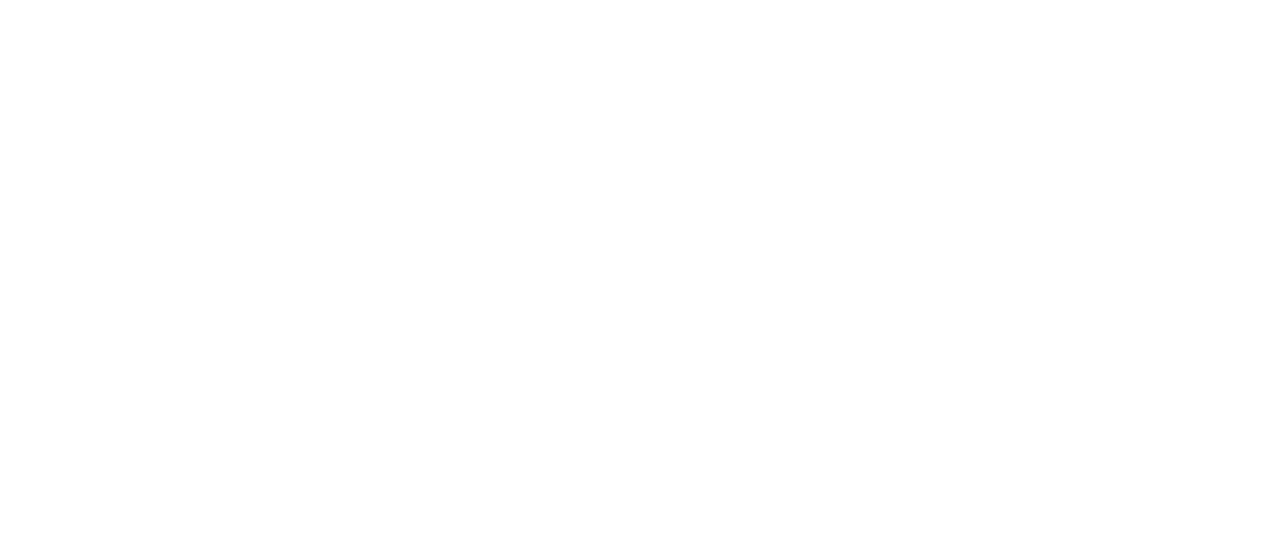
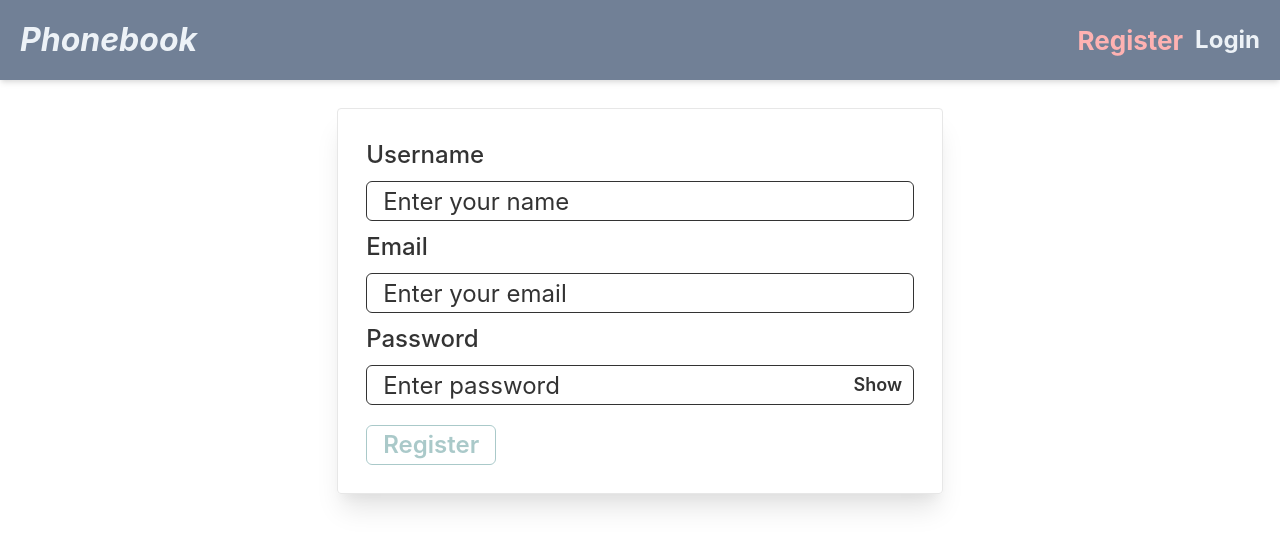
Before and after one commit to Natali9108/goit-react-hw-08-phonebook, a React (Create React App) app: page /goit-react-hw-08-phonebook/register in a window 1280 px wide. Before the commit this address had no page. Shown: the top 548 px of the page. Built offline with nearby package versions, Linux system fonts and the light colour scheme.

Commit message:
add styles

```diff
--- a/package.json
+++ b/package.json
@@ -4,6 +4,7 @@
   "private": true,
   "homepage": "https://Natali9108.github.io/goit-react-hw-08-phonebook/",
   "dependencies": {
+    "@chakra-ui/icons": "^2.0.19",
     "@chakra-ui/react": "^2.7.1",
     "@emotion/react": "^11.11.1",
     "@emotion/styled": "^11.11.0",
--- a/src/components/LoginForm/LoginForm.jsx
+++ b/src/components/LoginForm/LoginForm.jsx
@@ -1,3 +1,4 @@
+import { useState } from 'react';
 import { useDispatch } from 'react-redux';
 import { useForm } from 'react-hook-form';
 import { yupResolver } from '@hookform/resolvers/yup';
@@ -5,30 +6,31 @@
 import { loginUserSchema } from 'utils';
 import { logIn } from '../../redux/auth/authOperations';
 import {
+  Container,
   FormControl,
   FormLabel,
   InputGroup,
   InputRightElement,
   Input,
   FormErrorMessage,
-  FormHelperText,
   Button,
 } from '@chakra-ui/react';
-import { useState } from 'react';
+import { EmailIcon } from '@chakra-ui/icons';
+import { formContainerStyle } from 'styles';
 
 export const LoginForm = () => {
   const dispatch = useDispatch();
+  const [show, setShow] = useState(false);
 
   const {
     register,
     handleSubmit,
-    formState: { errors, isValid },
+
+    formState: { errors, isValid, touchedFields, isValidating, isSubmitting },
   } = useForm({
+    mode: 'onChange',
     resolver: yupResolver(loginUserSchema),
   });
-
-  const [show, setShow] = useState(false);
-  const handleClick = () => setShow(!show);
 
   const onSubmit = (data, evt) => {
     const { email, password } = data;
@@ -39,37 +41,36 @@
     evt.target.reset();
   };
 
+  const handleClick = () => setShow(!show);
+
   return (
-    <FormControl onSubmit={handleSubmit(onSubmit)}>
-      <FormLabel>Email</FormLabel>
+    <Container sx={formContainerStyle}>
+      <form onSubmit={handleSubmit(onSubmit)}>
+        <FormControl isInvalid={errors.email?.message}>
+          <FormLabel htmlFor="email">Email</FormLabel>
+          <InputGroup>
             <Input
               type="email"
               {...register('email')}
-        id="email"
-        // placeholder="medium size"
-
-        width="auto"
+              placeholder="Enter your email"
+              mb={5}
             />
-      {/* <FormHelperText>{errors.email?.message}</FormHelperText> */}
-      {errors.email && (
-        <FormErrorMessage>{errors.email.message}</FormErrorMessage>
-      )}
-      <FormLabel>Password</FormLabel>
-      {/* <Input
-        type="password"
-        {...register('password')}
-        // placeholder="medium size"
-        htmlSize={20}
-        width="auto"
-      />
-      <FormErrorMessage>{errors.password?.message}</FormErrorMessage> */}
-      <InputGroup size="md">
+            <InputRightElement>
+              <EmailIcon />
+            </InputRightElement>
+          </InputGroup>
+          <FormErrorMessage>{errors.email?.message}</FormErrorMessage>
+        </FormControl>
+        <FormControl isInvalid={errors.password?.message}>
+          <FormLabel htmlFor="password">Password</FormLabel>
+          <InputGroup>
             <Input
+              id="password"
               pr="4.5rem"
               type={show ? 'text' : 'password'}
               {...register('password')}
               placeholder="Enter password"
-          id="password"
+              mb={5}
             />
             <InputRightElement width="4.5rem">
               <Button h="1.75rem" size="sm" onClick={handleClick}>
@@ -77,10 +78,19 @@
               </Button>
             </InputRightElement>
           </InputGroup>
-
-      <Button type="submit" disabled={!isValid}>
+          <FormErrorMessage>{errors.password?.message}</FormErrorMessage>
+        </FormControl>
+        <Button
+          type="submit"
+          isDisabled={!isValid}
+          isLoading={isSubmitting}
+          loadingText="Logged in"
+          colorScheme="teal"
+          variant="outline"
+        >
           Log in
         </Button>
-    </FormControl>
+      </form>
+    </Container>
   );
 };
--- a/src/components/RegisterForm/RegisterForm.jsx
+++ b/src/components/RegisterForm/RegisterForm.jsx
@@ -1,17 +1,33 @@
+import { useState } from 'react';
 import { useDispatch } from 'react-redux';
 import { useForm } from 'react-hook-form';
 import { yupResolver } from '@hookform/resolvers/yup';
 import { toast } from 'react-hot-toast';
 import { registerUserSchema } from 'utils';
 import { registerUser } from '../../redux/auth/authOperations';
+import {
+  Container,
+  FormControl,
+  FormLabel,
+  InputGroup,
+  Input,
+  InputRightElement,
+  FormErrorMessage,
+  Button,
+} from '@chakra-ui/react';
+import { CheckIcon } from '@chakra-ui/icons';
+import { formContainerStyle } from 'styles';
 
 export const RegisterForm = () => {
   const dispatch = useDispatch();
+  const [show, setShow] = useState(false);
+
   const {
     register,
     handleSubmit,
-    formState: { errors, isValid },
+    formState: { errors, isValid, isSubmitting, touchedFields },
   } = useForm({
+    mode: 'onChange',
     resolver: yupResolver(registerUserSchema),
   });
 
@@ -24,23 +40,77 @@
     evt.target.reset();
   };
 
+  const handleClick = () => setShow(!show);
+
   return (
-    <form onSubmit={handleSubmit(onSubmit)}>
-      <label>Username</label>
-      <input type="text" {...register('name')} />
-      <p>{errors.name?.message}</p>
+    <Container sx={formContainerStyle}>
+      <form onSubmit={handleSubmit(onSubmit)}>
+        <FormControl isInvalid={errors.name?.message}>
+          <FormLabel htmlFor="name">Username</FormLabel>
+          <InputGroup>
+            <Input
+              type="text"
+              {...register('name')}
+              placeholder="Enter your name"
+              mb={2}
+            />
+            <InputRightElement>
+              {!isValid && touchedFields.name && (
+                <CheckIcon color="green.500" />
+              )}
+            </InputRightElement>
+          </InputGroup>
+          <FormErrorMessage>{errors.name?.message}</FormErrorMessage>
+        </FormControl>
+        <FormControl isInvalid={errors.email?.message}>
+          <FormLabel htmlFor="email">Email</FormLabel>
+          <InputGroup>
+            <Input
+              type="email"
+              {...register('email')}
+              placeholder="Enter your email"
+              mb={2}
+            />
 
-      <label>Email</label>
-      <input type="email" {...register('email')} />
-      <p>{errors.email?.message}</p>
+            <InputRightElement>
+              {!isValid && touchedFields.email && (
+                <CheckIcon color="green.500" />
+              )}
+            </InputRightElement>
+          </InputGroup>
+          <FormErrorMessage>{errors.email?.message}</FormErrorMessage>
+        </FormControl>
+        <FormControl isInvalid={errors.password?.message}>
+          <FormLabel htmlFor="password">Password</FormLabel>
+          <InputGroup>
+            <Input
+              id="password"
+              pr="4.5rem"
+              type={show ? 'text' : 'password'}
+              {...register('password')}
+              placeholder="Enter password"
+              mb={5}
+            />
+            <InputRightElement width="4.5rem">
+              <Button h="1.75rem" size="sm" onClick={handleClick}>
+                {show ? 'Hide' : 'Show'}
+              </Button>
+            </InputRightElement>
+          </InputGroup>
+          <FormErrorMessage>{errors.password?.message}</FormErrorMessage>
+        </FormControl>
 
-      <label>Password</label>
-      <input type="password" {...register('password')} />
-      <p>{errors.password?.message}</p>
-
-      <button type="submit" disabled={!isValid}>
-        Register
-      </button>
-    </form>
+        <Button
+          type="submit"
+          isDisabled={!isValid}
+          isLoading={isSubmitting}
+          loadingText="Register..."
+          colorScheme="teal"
+          variant="outline"
+        >
+          Register
+        </Button>
+      </form>
+    </Container>
   );
 };
--- a/src/index.js
+++ b/src/index.js
@@ -18,7 +18,7 @@
         <ChakraProvider theme={theme}>
           {/* <ThemeProvider theme={theme}> */}
           {/* <Global styles={GlobalStyles} /> */}
-          <BrowserRouter>
+          <BrowserRouter basename="goit-react-hw-08-phonebook">
             <App />
           </BrowserRouter>
           {/* </ThemeProvider> */}
--- a/src/styles/theme.js
+++ b/src/styles/theme.js
@@ -23,6 +23,7 @@
     red: {
       200: '#FEB2B2',
     },
+    blue: '#e7e7e7',
   },
   fontSizes: {
     xs: '16px',
@@ -91,3 +92,12 @@
     '2xl': '96em', // 1536px
   },
 });
+
+export const formContainerStyle = {
+  p: '7',
+  mt: '7',
+  boxShadow: 'xl',
+  border: '1px',
+  borderColor: 'blue',
+  borderRadius: 'base',
+};
```
Also changed, not shown: src/utils/ValidayionSchema.js (+0 -25 lines), 1 other file (tests, documents, lock files or other folders). Lines whose indentation alone changed are shown as unchanged.
